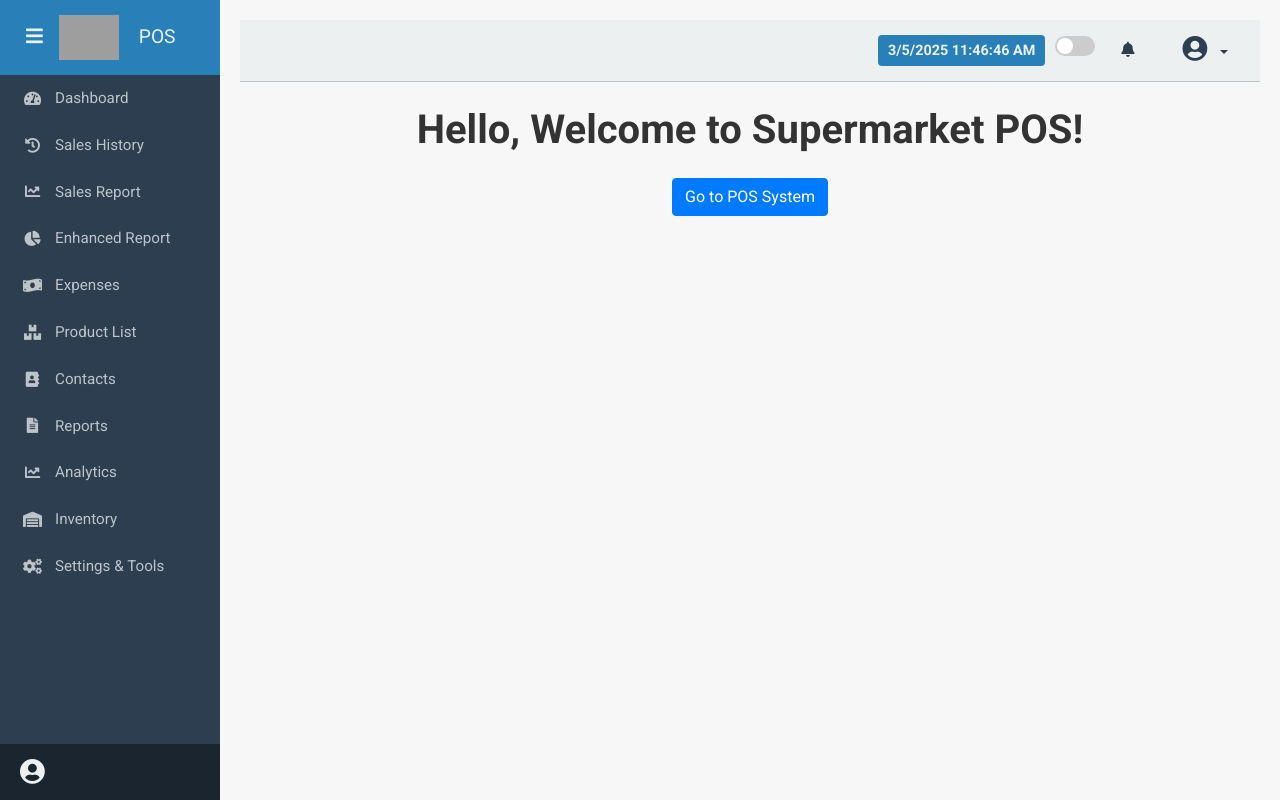
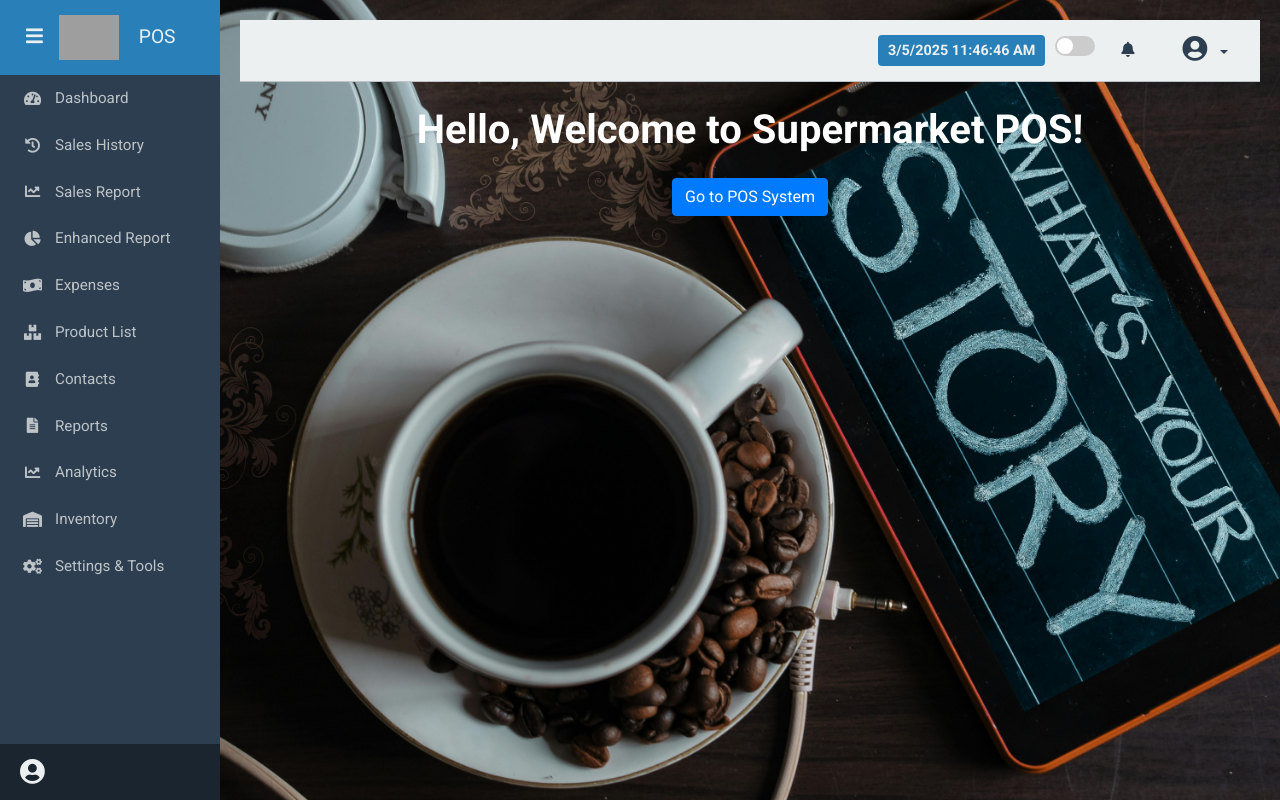
Before and after one commit to RajleeGames/POS-SYSTEM, a Django app: page / in a window 1280 px wide. Run offline with Django 5.2, Linux system fonts and the light colour scheme; some libraries are stand-ins or nearby versions; grey boxes are pictures that could not be loaded.

Commit message:
Initial commit

```diff
--- a/pos/templates/pos/cashier_dashboard.html
+++ b/pos/templates/pos/cashier_dashboard.html
@@ -156,7 +156,7 @@
             </td>
             <td>
               {% for item in sale.items.all %}
-                ${{ item.total_price }}<br>
+                Tsh{{ item.total_price }}<br>
               {% endfor %}
             </td>
             <td>{{ sale.payment_method|capfirst }}</td>
--- a/pos/templates/pos/index.html
+++ b/pos/templates/pos/index.html
@@ -1,10 +1,20 @@
 {% extends 'base.html' %}
+
+{% load static %}
+
+
 
 {% block title %}Welcome to Supermarket POS{% endblock %}
 
 {% block content %}
+<style>
+    body {
+        background: url("{% static 'images/background_index2.jpg' %}") no-repeat center center fixed;
+        background-size: cover;
+    }
+</style>
 <div class="container text-center">
-    <h1 class="my-4">Hello, Welcome to Supermarket POS!</h1>
+    <h1 class="my-4 text-white">Hello, Welcome to Supermarket POS!</h1>
     <a href="{% url 'cashier_dashboard' %}" class="btn btn-primary">Go to POS System</a>
 </div>
 {% endblock %}
```
Also changed, not shown: db.sqlite3, pos/static/images/background_index.jpg (added), pos/static/images/background_index2.jpg (added), 1 other file.
